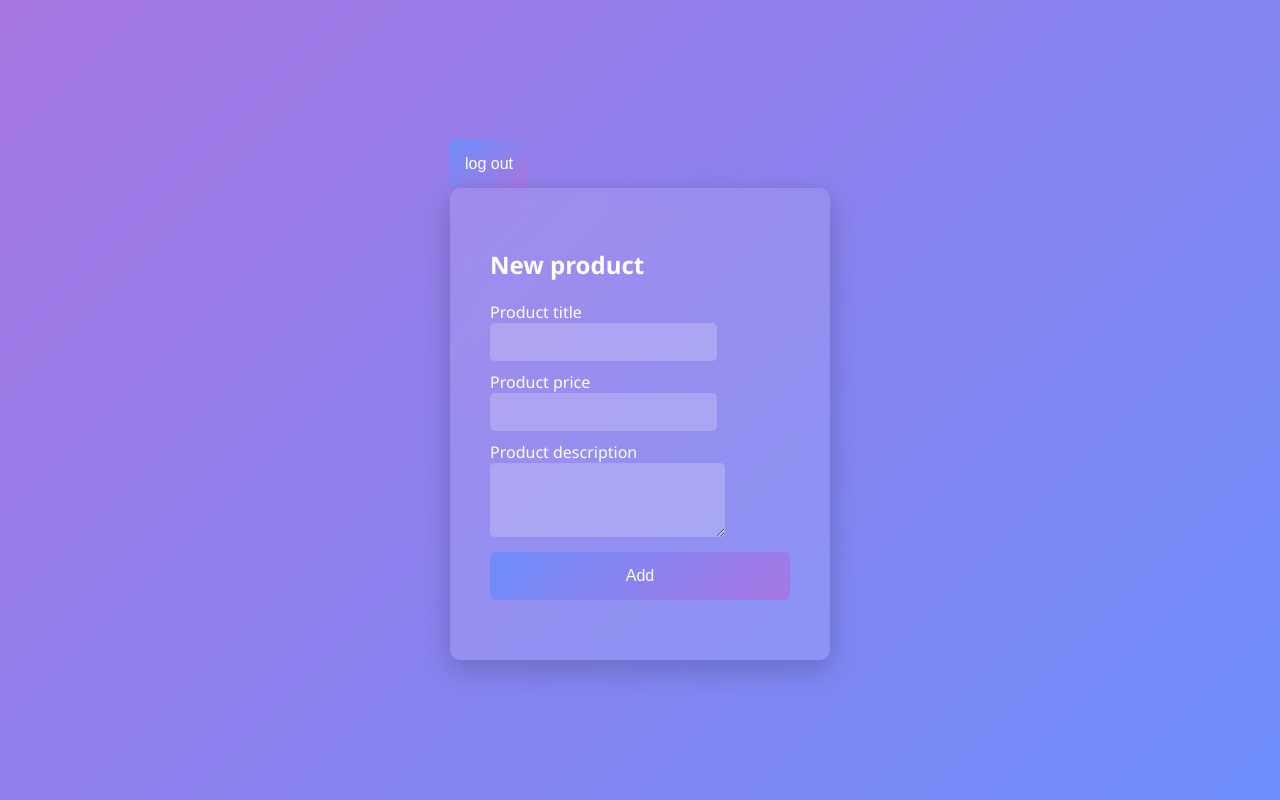
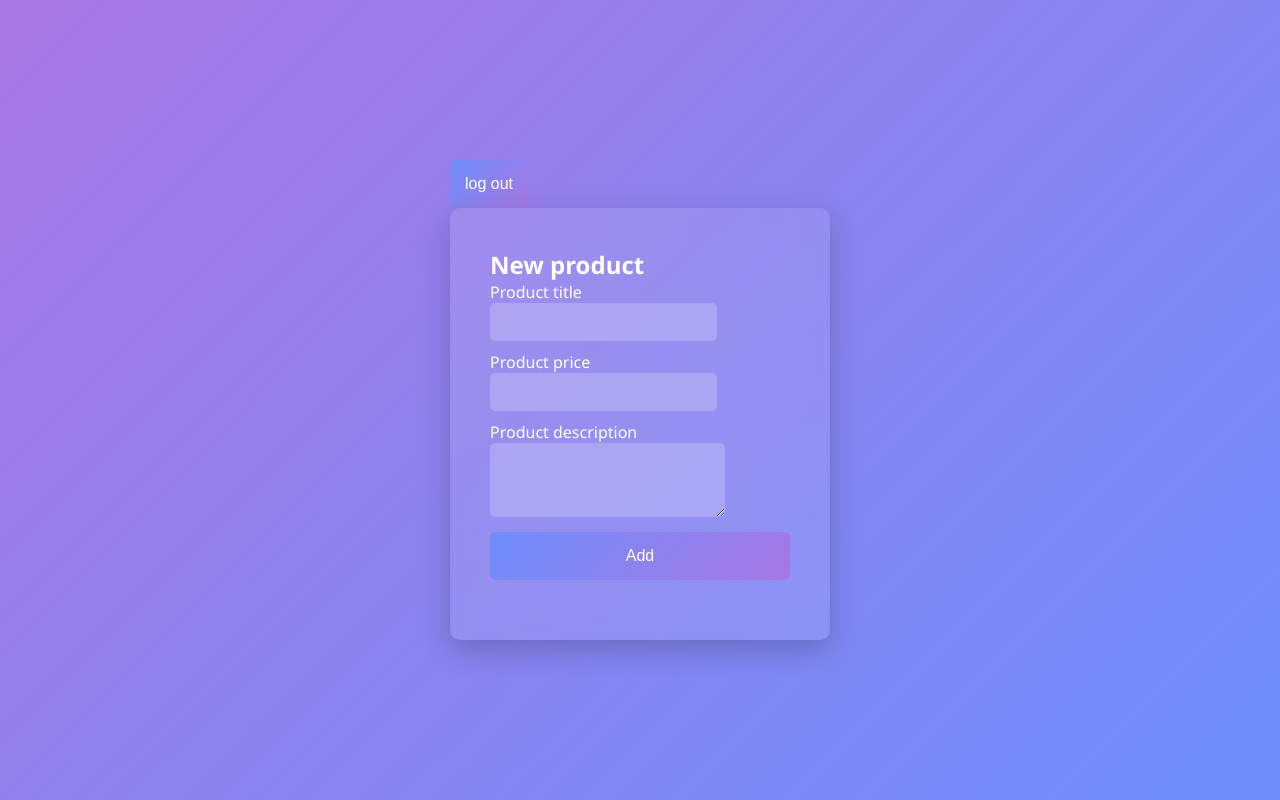
Before and after one commit to javohiryusupov77/examination_6, a plain HTML site: page index.html in a window 1280 px wide. Drawn offline with Linux system fonts and the light colour scheme; sample sign-in values are in the browser's storage.

Commit message:
commit 2

```diff
--- a/script/login.js
+++ b/script/login.js
@@ -45,7 +45,7 @@ async function login() {
     const data = await response.json();
     console.log(data);
     if (data.statusCode == 401){
-       alert('Login parol xato')
+       alert('Login yoki Eemail xato')
     }else{
       const { access_token, refresh_token } = data; // {}
       sessionStorage.setItem("access_token", access_token);
--- a/stylsheets/css/style.css
+++ b/stylsheets/css/style.css
@@ -1,16 +1,24 @@
+*{
+  margin: 0;
+  padding: 0;
+  box-sizing: border-box;
+}
 body {
+
   font-family: 'Segoe UI', Tahoma, Geneva, Verdana, sans-serif;
   background: linear-gradient(135deg, #6e8efb, #a777e3);
   color: #fff;
-    margin: 0;
-    padding: 0;
   display: flex;
   flex-direction: column;
   align-items: center;
   justify-content: center;
-    height: 100vh;
+  min-height: 100vh;
   overflow: auto;
   animation: backgroundAnimation 10s infinite alternate;
+}
+
+html {
+  min-height: 100vh;
 }
 
 main {
@@ -20,6 +28,9 @@ body {
   box-shadow: 0 10px 30px rgba(0, 0, 0, 0.2);
   backdrop-filter: blur(10px);
   animation: mainFadeIn 1.5s ease-out;
+  width: 100%;
+  max-width: 1200px;
+  box-sizing: border-box;
 }
 
 h1, h3, p {
```
Lines whose indentation alone changed are shown as unchanged.
